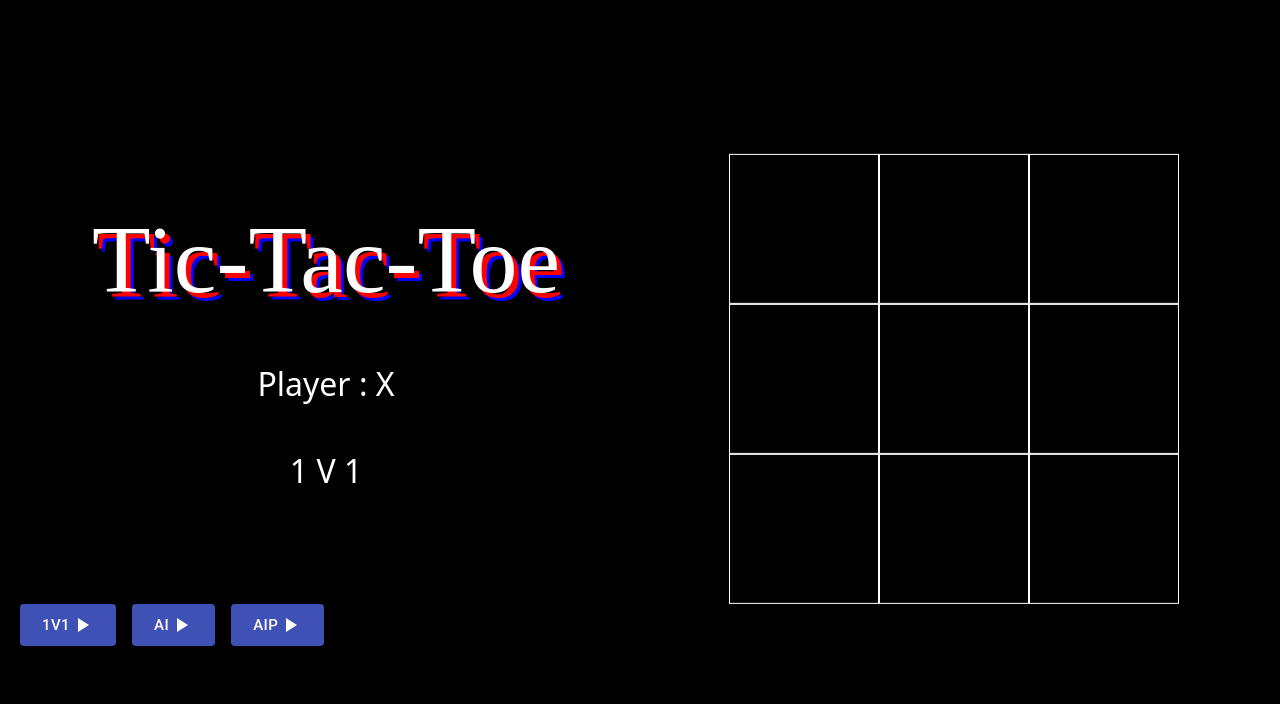
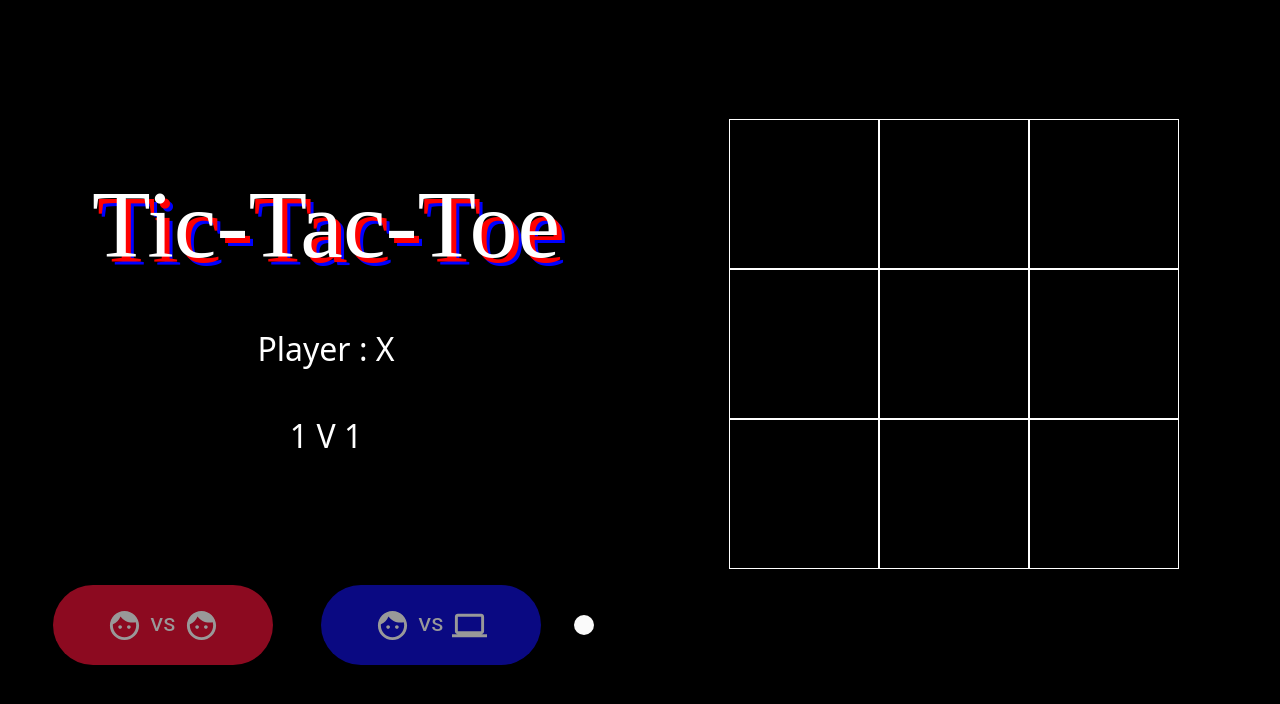
Before and after one commit to qUB3r-001/Tic-Tac-Toe-, a React (Create React App) app: page / in a window 1280 px wide. Shown: the top 704 px of the page. Built offline with nearby package versions, Linux system fonts and the light colour scheme; a web font is replaced by a local one.

Commit message:
added styles to button and switch

```diff
--- a/public/styles.css
+++ b/public/styles.css
@@ -76,3 +76,39 @@
 .blueO {
   text-shadow: 5px 5px 0px #1210d9 !important;
 }
+
+.play-buttons-r {
+  width: 220px;
+  height: 80px;
+  font-size: 1.2em !important;
+  border-radius: 40px !important;
+  background-color: #ea1136 !important;
+  opacity: 0.6;
+}
+
+.play-buttons-b {
+  width: 220px;
+  height: 80px;
+  font-size: 1.2em !important;
+  border-radius: 40px !important;
+  background-color: #1210d9 !important;
+  opacity: 0.6;
+}
+.play-buttons-r:hover {
+  transform: scale(1.1) !important;
+  box-shadow: 5px 5px 2px #660717 !important;
+  opacity: 1;
+  transition: 0.5s;
+}
+
+.play-buttons-b:hover {
+  transform: scale(1.1) !important;
+  box-shadow: 5px 5px 2px #080757 !important;
+  opacity: 1;
+  transition: 0.5s;
+}
+
+.play-buttons-r,
+.play-buttons-b {
+  outline: 0 !important;
+}
--- a/src/components/App.jsx
+++ b/src/components/App.jsx
@@ -32,7 +32,7 @@ function App1v1() {
   return (
     <div className="container-fluid">
       <div className="row">
-        <div className="col-6 pt-5 text-center">
+        <div className="col-6 pt-5">
           <Stats
             heading={heading}
             headingStyle={headingStyle}
--- a/src/components/Game.jsx
+++ b/src/components/Game.jsx
@@ -1,6 +1,7 @@
 import React, { useState } from "react";
 import { App1v1, AppAi, AppAiP } from "./App";
 import Play from "./Play";
+import Switch from "@material-ui/core/Switch";
 
 function Game() {
   const [mode, setMode] = useState("1");
@@ -19,9 +20,15 @@ function Game() {
   return (
     <div className="board container-fluid">
       {mode === "1" ? <App1v1 /> : mode === "2" ? <AppAi /> : <AppAiP />}
-      <Play handleToggle={toggle1v1} type="1v1" />
-      <Play handleToggle={toggle1vAI} type="AI" />
-      <Play handleToggle={toggle1vAiP} type="AiP" />
+      <div class="text-center col-6 p-3">
+        <Play handleToggle={toggle1v1} type="1v1" />
+        <Play handleToggle={toggle1vAI} type="AI" />
+        <Switch
+          color="primary"
+          name="checkedB"
+          inputProps={{ "aria-label": "primary checkbox" }}
+        />
+      </div>
     </div>
   );
 }
--- a/src/components/Play.jsx
+++ b/src/components/Play.jsx
@@ -1,5 +1,7 @@
+import React from "react";
 import Button from "@material-ui/core/Button";
-import PlayArrowIcon from "@material-ui/icons/PlayArrow";
+import FaceIcon from "@material-ui/icons/Face";
+import ComputerIcon from "@material-ui/icons/Computer";
 
 function Play(props) {
   return (
@@ -8,10 +10,23 @@ function Play(props) {
       color="primary"
       size="large"
       onClick={props.handleToggle}
-      className="mx-2"
+      className={`mx-4 ${
+        props.type === "1v1" ? "play-buttons-r" : "play-buttons-b"
+      }`}
     >
-      {props.type}
-      <PlayArrowIcon />
+      {props.type === "1v1" ? (
+        <React.Fragment>
+          <FaceIcon fontSize="large" />
+          <span className="mx-2">Vs</span>
+          <FaceIcon fontSize="large" />
+        </React.Fragment>
+      ) : (
+        <React.Fragment>
+          <FaceIcon fontSize="large" />
+          <span className="mx-2">Vs</span>
+          <ComputerIcon fontSize="large" />
+        </React.Fragment>
+      )}
     </Button>
   );
 }
--- a/src/components/Stats.jsx
+++ b/src/components/Stats.jsx
@@ -5,14 +5,14 @@ function Stats({ heading, headingStyle, winner, draw, xTurn, mode }) {
   return (
     <React.Fragment>
       <h1 className={headingStyle}>{heading}</h1>
-      <h2 className="text-center mt-5">
+      <h2 className=" text-center mt-5">
         {winner === null && draw === false
           ? xTurn
             ? "Player : X"
             : "Player : O"
           : "GAME OVER"}
       </h2>
-      <h2 className="text-center mt-5">{mode}</h2>
+      <h2 className=" text-center mt-5">{mode}</h2>
       {/* <Play /> */}
     </React.Fragment>
   );
```
Also changed, not shown: 1 other file (tests, documents, lock files or other folders).
